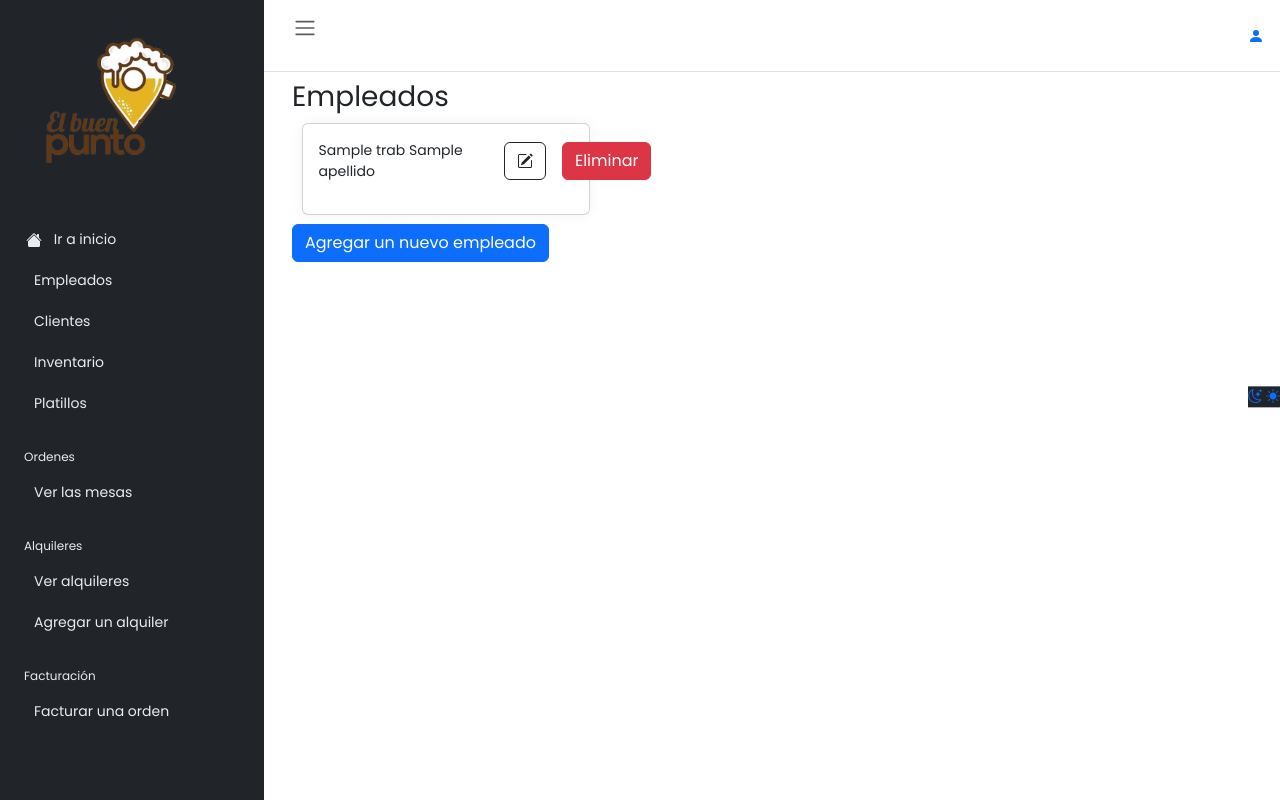
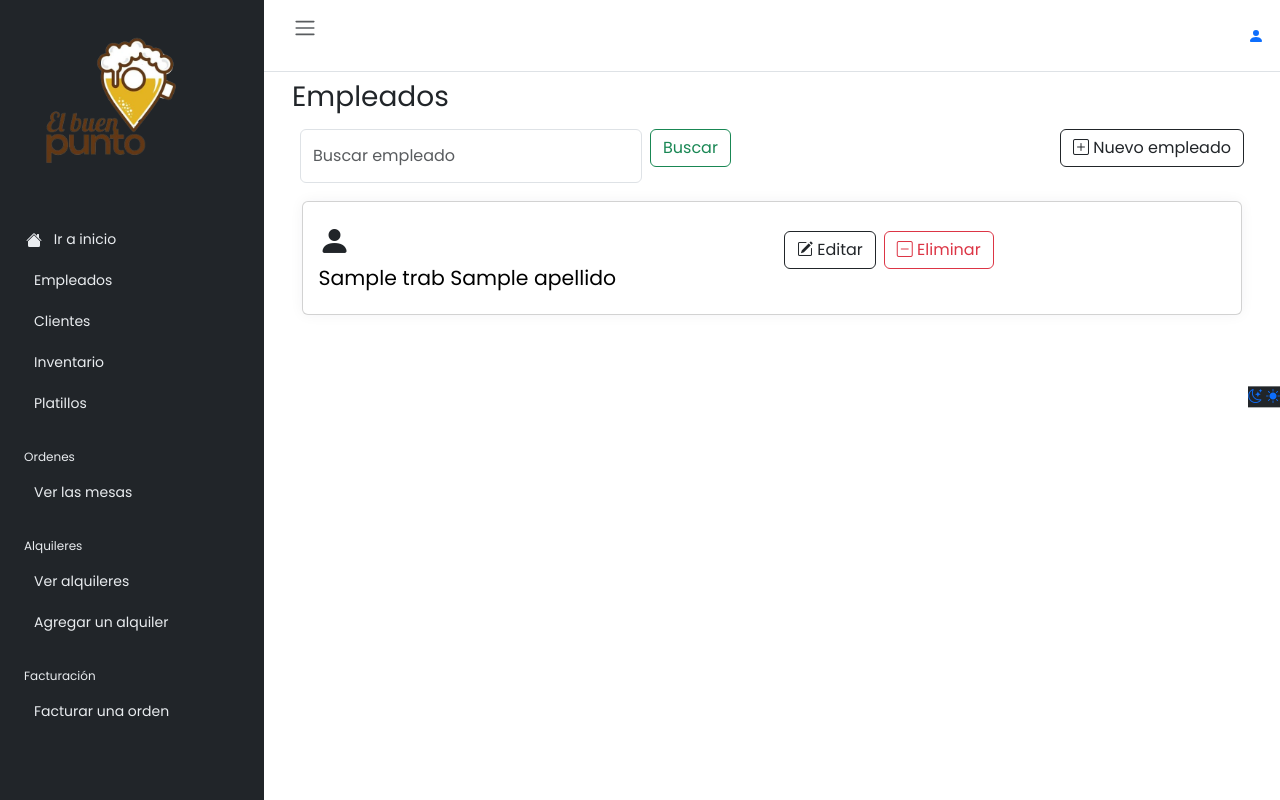
Before and after one commit to IsabellaDo5/EBP, a Django app: template AppBD/templates/empleados.html in a window 1280 px wide. Run offline with Django 3.2, Linux system fonts and the light colour scheme; the template is opened without the code that fills it: most values are stand-ins (such as "Sample title", 1, 10 or a date in 2020); some libraries are stand-ins or nearby versions.

Commit message:
Cambios esteticos Clientes, empleados e inventario

```diff
--- a/AppBD/static/styles.css
+++ b/AppBD/static/styles.css
@@ -12,23 +12,50 @@
     width: 7rem;
     height:5rem;
 }
-@media only screen and (max-width: 600px){
+.bi-person-fill{
+    font-size: 2rem ;
+}
+@media only screen and (min-width: 400px) and (max-width: 600px){
     .carta-orden{
         width: 100%;
         margin-right: 5%
     }
-    .card{
+    .carta-orden-2{
+        width: 40vw;
+    }
+    .carta-orden-icon{
         width: 100% !important;
+        height: 20vh !important;
+    }
+    .card_2{
+        width: 100% !important;
+    }
+    .thumbnail{
+        width: 70vw;
+    }
+
+}
+
+@media only screen and (max-width: 400px){
+
+    .carta-orden-icon{
+        width: 100% !important;
+        height: 20vh !important;
+        object-fit: cover !important;
     }
 
 }
 @media only screen and (min-width: 800px){
-    .card{
-        width: 18rem !important;
+    .card_2{
+        width: 14rem !important;
     }
     .card-img-top{
         object-fit: cover;
-        width: 230px;
+        width: 100%;
         height: 230px;
     }
+    .thumbnail{
+        width: 8rem;
+        height:6rem;
+    }
 }
--- a/AppBD/templates/empleados.html
+++ b/AppBD/templates/empleados.html
@@ -6,33 +6,52 @@ Inicio
 
 {% block content %}
 <h3>Empleados</h3>
+<div class="hstack gap-3">
+  <div class="p-2">
+    <form action="/obtener-cliente/" class="d-flex" role="search">
+      <input class="form-control me-2" type="search" list="clientes" placeholder="Buscar empleado" aria-label="Search">
+      <datalist id="clientes">
+        <option value="Internet Explorer">
+        <option value="Firefox">
+        <option value="Chrome">
+        <option value="Opera">
+        <option value="Safari">
+      </datalist>
+      <button class="btn btn-outline-success" type="submit">Buscar</button>
+    </form>
+  </div>
+  <div class="p-2 ms-auto"></div>
+  <div class="p-2"><a href="/add_empleados/"><button class="btn btn-outline-dark" type="button"><i class="bi bi-plus-square"></i> Nuevo empleado</button></a></div>
+</div>
+
+
+<div class="row">
   {% for x in trab %}
+  <div class="col">
     <div class="card" style="margin: 1% !important;">
       <div class="card-body">
         <div class="row align-items-center">
-      <div class="col-sm-8">
-        <p>{{x.nombre}} {{x.apellido}}</p>
+          <div class="col-sm">
+            <i class="bi bi-person-fill"></i>
+            <h4> {{x.nombre}} {{x.apellido}}</h4>
           </div>
-      <div class="col-sm-3 ">
+          <div class="col-sm">
             <div class="btn-group gap-3" role="group" aria-label="First group">
-          <a href="/empleado/{{x.id_empleado}}"> <button type="button" class="btn btn-outline-dark">
-              <svg xmlns="http://www.w3.org/2000/svg" width="16" height="16" fill="currentColor"
-                class="bi bi-pencil-square" viewBox="0 0 16 16">
-                <path
-                  d="M15.502 1.94a.5.5 0 0 1 0 .706L14.459 3.69l-2-2L13.502.646a.5.5 0 0 1 .707 0l1.293 1.293zm-1.75 2.456-2-2L4.939 9.21a.5.5 0 0 0-.121.196l-.805 2.414a.25.25 0 0 0 .316.316l2.414-.805a.5.5 0 0 0 .196-.12l6.813-6.814z" />
-                <path fill-rule="evenodd"
-                  d="M1 13.5A1.5 1.5 0 0 0 2.5 15h11a1.5 1.5 0 0 0 1.5-1.5v-6a.5.5 0 0 0-1 0v6a.5.5 0 0 1-.5.5h-11a.5.5 0 0 1-.5-.5v-11a.5.5 0 0 1 .5-.5H9a.5.5 0 0 0 0-1H2.5A1.5 1.5 0 0 0 1 2.5z" />
-              </svg>
+              <div class="col-sm">
+                <div class="btn-group me-2 gap-2" role="group" aria-label="First group">
+                  <a href="/empleado/{{x.id_empleado}}/"> <button type="button" class="btn btn-outline-dark"> <i
+                        class="bi bi-pencil-square"></i> Editar </button></a>
+                  <a href="/eliminar_empleado/{{x.id_empleado}}/"> <button type="button"
+                      class="btn btn-outline-danger"><i class="bi bi-dash-square"></i> Eliminar
                     </button></a>
-
-          <a href="/eliminar_empleado/{{x.id_empleado}}"> <button type="button"
-              class="btn btn-danger">Eliminar</button></a>
+                </div>
+              </div>
+            </div>
           </div>
         </div>
       </div>
     </div>
   </div>
   {% endfor %}
-
-<a href="/add_empleados/"><button class="btn btn-primary" type="button">Agregar un nuevo empleado</button></a>
+</div>
 {% endblock %}
```
Also changed, not shown: AppBD/templates/Inventario.html (+10 -6 lines), AppBD/templates/add_alquiler_cliente.html (+37 -15 lines), AppBD/templates/add_platillo.html (+4 -4 lines), AppBD/templates/editar_platillo.html (+10 -1 lines), AppBD/templates/generar_orden2.html (+6 -4 lines), AppBD/templates/platillos.html (+5 -4 lines), AppBD/views.py (+20 -9 lines), media/uploads/platillo_3.jpg (added). Lines whose indentation alone changed are shown as unchanged.
